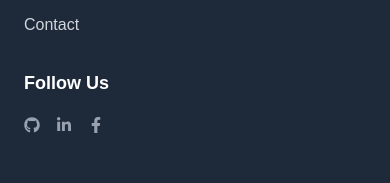
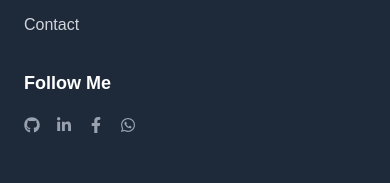
Before and after one commit to AlaaIbra-Him/ElectroShop, a Next.js app: page /contact in a window 390 px wide. Shown: the part 1103-1286 px from the top of the page. Built offline with nearby package versions, Linux system fonts and the light colour scheme.

Commit message:
responsive nav

```diff
--- a/src/app/components/Footer.js
+++ b/src/app/components/Footer.js
@@ -1,6 +1,6 @@
 "use client";
 import Link from "next/link";
-import { FaFacebookF, FaLinkedinIn, FaGithub } from "react-icons/fa";
+import { FaFacebookF, FaLinkedinIn, FaGithub, FaWhatsapp } from "react-icons/fa";
 
 export default function Footer() {
     return (
@@ -25,7 +25,7 @@ export default function Footer() {
 
                 {/* Social============= */}
                 <div className="flex flex-col space-y-5">
-                    <h3 className="font-semibold text-white text-lg">Follow Us</h3>
+                    <h3 className="font-semibold text-white text-lg">Follow Me</h3>
                     <div className="flex gap-4 text-gray-400">
                         <a href="https://github.com/AlaaIbra-Him" target="_blank" rel="noopener noreferrer">
                             <FaGithub className="hover:text-white cursor-pointer transition-colors duration-300" />
@@ -35,6 +35,11 @@ export default function Footer() {
                         </a>
                         <a href="https://www.facebook.com/profile.php?id=100012606046722" target="_blank" rel="noopener noreferrer">
                             <FaFacebookF className="hover:text-white cursor-pointer transition-colors duration-300" />
+                        </a>
+                        <a
+                            href="https://wa.me/201006372080"
+                            target="_blank" rel="noopener noreferrer">
+                            <FaWhatsapp className="hover:text-white cursor-pointer transition-colors duration-300 " />
                         </a>
                     </div>
                 </div>
--- a/src/app/contact/page.js
+++ b/src/app/contact/page.js
@@ -79,12 +79,12 @@ export default function Contact() {
 
 
                 <div className="mt-10">
-                    <button
-                        type="submit"
+                    <a
+                        href="mailto:alaaibrahim1881@gmail.com?subject=Contact%20Form"
                         className="block w-full rounded-md bg-indigo-500 px-3.5 py-2.5 text-center text-sm font-semibold text-white shadow-sm hover:bg-indigo-400 focus-visible:outline-2 focus-visible:outline-offset-2 focus-visible:outline-indigo-500 transition-colors duration-300"
                     >
                         Send Message
-                    </button>
+                    </a>
                 </div>
             </form>
         </div>
```
